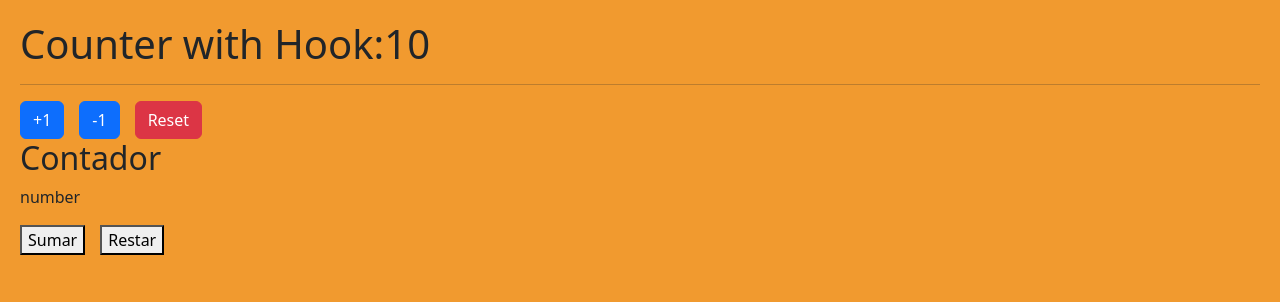
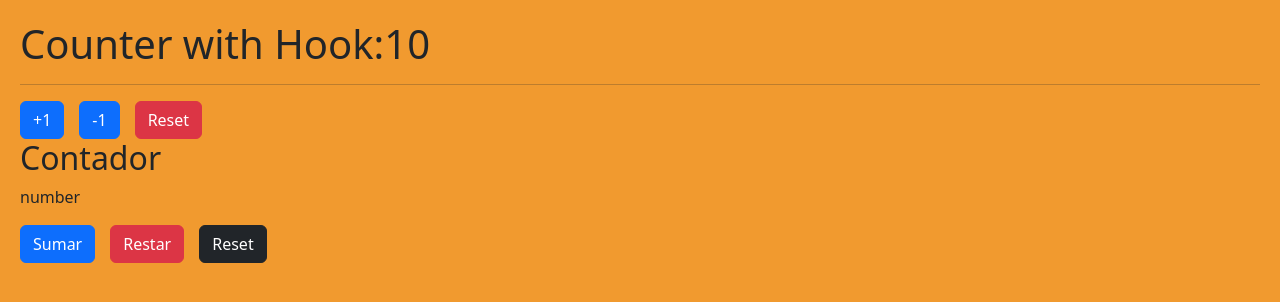
Before and after one commit to gonza87/HooksApp, a React (Vite) app: page / in a window 1280 px wide. Shown: the top 302 px of the page. Built offline with nearby package versions, Linux system fonts and the light colour scheme.

Commit message:
estilos btn

```diff
--- a/src/components/Contador.jsx
+++ b/src/components/Contador.jsx
@@ -5,8 +5,9 @@ const Contador = () => {
         <div>
             <h2>Contador</h2>
             <p>number</p>
-            <button>Sumar</button>
-            <button>Restar</button>
+            <button className="btn btn-primary">Sumar</button>
+            <button className="btn btn-danger">Restar</button>
+            <button className="btn btn-dark">Reset</button>
         </div>
 
     )
```
